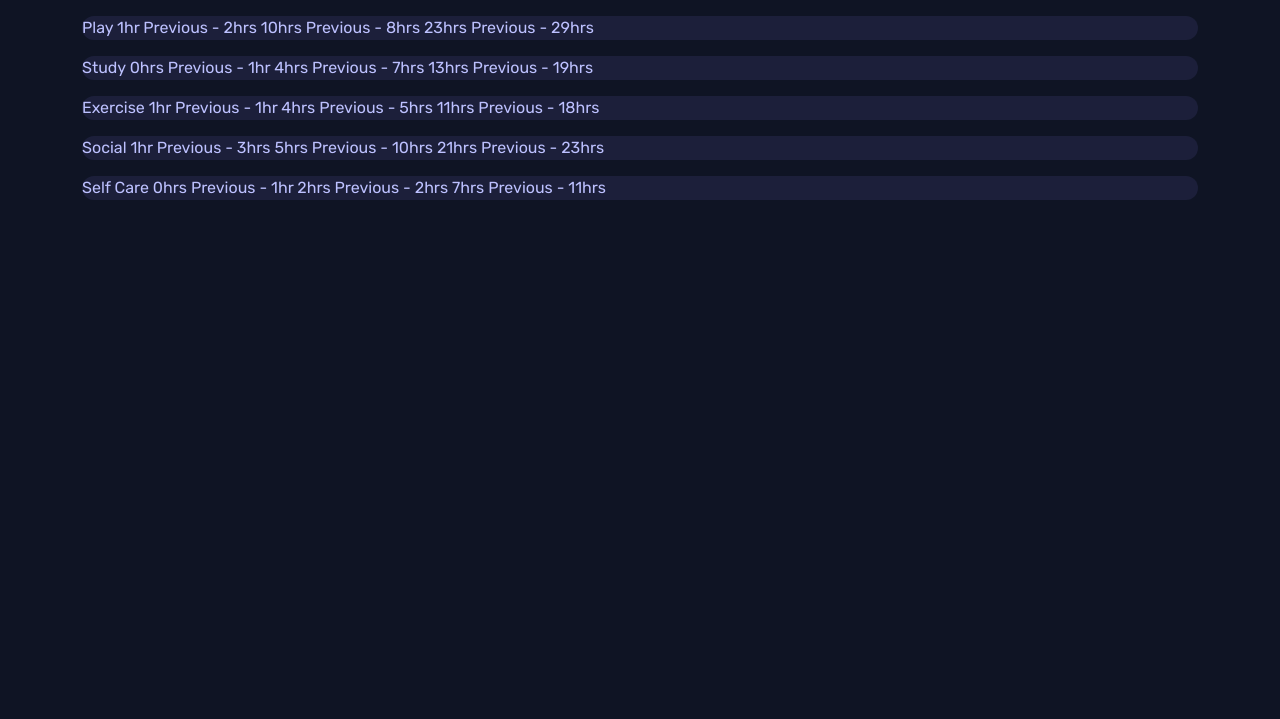
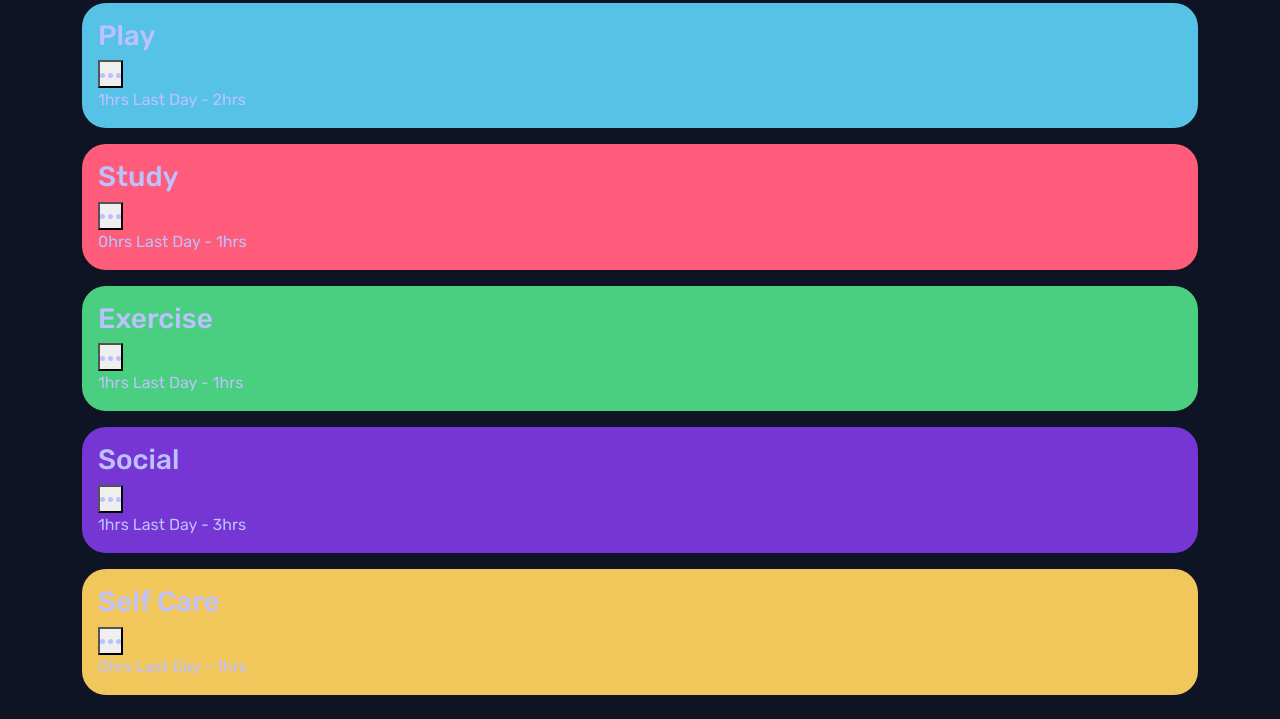
Before and after one commit to anaClarissi/time-tracking-dashboard, a website built with Vite: page index.html in a window 1280 px wide. Shown: the part 462-1181 px from the top of the page. Before the commit the page ends 800 px from the top, so only its background shows below. Built offline with nearby package versions, Linux system fonts and the light colour scheme.

Commit message:
feat: handle current and previous cards datas

```diff
--- a/index.html
+++ b/index.html
@@ -50,64 +50,160 @@
 
         </div>
 
-        <div class="card">
-          Work
-          5hrs <!-- daily -->
-          Previous - 7hrs <!-- daily -->
-          32hrs <!-- weekly -->
-          Previous - 36hrs <!-- weekly -->
-          103hrs <!-- monthly -->
-          Previous - 128hrs <!-- monthly -->
+        <div class="card work-card" title="Work">
+
+          <div class="card-body">
+
+            <div class="card-primary-content">
+
+              <h3 class="title"></h3>
+
+              <button type="button" class="btn-ellipsi">
+                <img src="/src/assets/images/icon-ellipsis.svg" alt="Ellipsi Icon" class="ellipsi-icon">
+              </button>
+
+            </div>
+
+            <div class="card-secondary-content">
+
+              <span class="current-data" aria-label="current"></span>
+
+              <span class="previous-data" aria-label="previous"></span>
+
+            </div>
+
+          </div>
+
         </div>
 
-        <div class="card">
-          Play
-          1hr <!-- daily -->
-          Previous - 2hrs <!-- daily -->
-          10hrs <!-- weekly -->
-          Previous - 8hrs <!-- weekly -->
-          23hrs <!-- monthly -->
-          Previous - 29hrs <!-- monthly -->
+        <div class="card play-card" title="Play">
+
+          <div class="card-body">
+
+            <div class="card-primary-content">
+
+              <h3 class="title"></h3>
+
+              <button type="button" class="btn-ellipsi">
+                <img src="/src/assets/images/icon-ellipsis.svg" alt="Ellipsi Icon" class="ellipsi-icon">
+              </button>
+
+            </div>
+
+            <div class="card-secondary-content">
+
+              <span class="current-data" aria-label="current"></span>
+
+              <span class="previous-data" aria-label="previous"></span>
+
+            </div>
+
+          </div>
+
         </div>
 
-        <div class="card">
-          Study
-          0hrs <!-- daily -->
-          Previous - 1hr <!-- daily -->
-          4hrs <!-- weekly -->
-          Previous - 7hrs <!-- weekly -->
-          13hrs <!-- monthly -->
-          Previous - 19hrs <!-- monthly -->
+        <div class="card study-card" title="Study">
+
+          <div class="card-body">
+
+            <div class="card-primary-content">
+
+              <h3 class="title"></h3>
+
+              <button type="button" class="btn-ellipsi">
+                <img src="/src/assets/images/icon-ellipsis.svg" alt="Ellipsi Icon" class="ellipsi-icon">
+              </button>
+
+            </div>
+
+            <div class="card-secondary-content">
+
+              <span class="current-data" aria-label="current"></span>
+
+              <span class="previous-data" aria-label="previous"></span>
+
+            </div>
+
+          </div>
+
         </div>
 
-        <div class="card">
-          Exercise
-          1hr <!-- daily -->
-          Previous - 1hr <!-- daily -->
-          4hrs <!-- weekly -->
-          Previous - 5hrs <!-- weekly -->
-          11hrs <!-- monthly -->
-          Previous - 18hrs <!-- monthly -->
+        <div class="card exercise-card" title="Exercise">
+
+          <div class="card-body">
+
+            <div class="card-primary-content">
+
+              <h3 class="title"></h3>
+
+              <button type="button" class="btn-ellipsi">
+                <img src="/src/assets/images/icon-ellipsis.svg" alt="Ellipsi Icon" class="ellipsi-icon">
+              </button>
+
+            </div>
+
+            <div class="card-secondary-content">
+
+              <span class="current-data" aria-label="current"></span>
+
+              <span class="previous-data" aria-label="previous"></span>
+
+            </div>
+
+          </div>
+
         </div>
 
-        <div class="card">
-          Social
-          1hr <!-- daily -->
-          Previous - 3hrs <!-- daily -->
-          5hrs <!-- weekly -->
-          Previous - 10hrs <!-- weekly -->
-          21hrs <!-- monthly -->
-          Previous - 23hrs <!-- monthly -->
+        <div class="card social-card" title="Social">
+
+          <div class="card-body">
+
+            <div class="card-primary-content">
+
+              <h3 class="title"></h3>
+
+              <button type="button" class="btn-ellipsi">
+                <img src="/src/assets/images/icon-ellipsis.svg" alt="Ellipsi Icon" class="ellipsi-icon">
+              </button>
+
+            </div>
+
+            <div class="card-secondary-content">
+
+              <span class="current-data" aria-label="current"></span>
+
+              <span class="previous-data" aria-label="previous"></span>
+
+            </div>
+
+          </div>
+
         </div>
 
-        <div class="card">
-          Self Care
-          0hrs <!-- daily -->
-          Previous - 1hr <!-- daily -->
-          2hrs <!-- weekly -->
-          Previous - 2hrs <!-- weekly -->
-          7hrs <!-- monthly -->
-          Previous - 11hrs <!-- monthly -->
+        <div class="card self-card" title="Self Care">
+
+          <div class="card-body">
+
+            <div class="card-primary-content">
+
+              <h3 class="title"></h3>
+
+              <button type="button" class="btn-ellipsi">
+                <img src="/src/assets/images/icon-ellipsis.svg" alt="Ellipsi Icon" class="ellipsi-icon">
+              </button>
+
+            </div>
+
+            <div class="card-secondary-content">
+
+              <span class="current-data" aria-label="current"></span>
+
+              <span class="previous-data" aria-label="previous"></span>
+
+            </div>
+
+          </div>
+
         </div>
 
       </div>
--- a/src/css/style.css
+++ b/src/css/style.css
@@ -37,6 +37,17 @@
   --main-card-header-subtitle-color: var(--navy-200);
   --main-card-header-link-color: var(--purple-500);
   --main-card-header-link-active-color: white;
+
+  /* ------ OTHER CARDS ------*/
+
+  --work-card-bg-color: var(--orange-300);
+  --play-card-bg-color: var(--blue-300);
+  --study-card-bg-color: var(--pink-400);
+  --exercise-card-bg-color: var(--green-400);
+  --social-card-bg-color: var(--purple-700);
+  --self-card-bg-color: var(--yellow-300);
+  --card-primary-text-color: white;
+  --card-secondary-text-color: var(--navy-200);
 
   /* ------ FONT ------*/
 
@@ -98,6 +109,8 @@ body {
   background-color: var(--card-bg-color);
   border: none;
   border-radius: var(--card-border-radius);
+  background-repeat: no-repeat;
+  background-position: top right;
 }
 
 .main-card .card-header {
@@ -158,6 +171,31 @@ body {
   color: var(--main-card-header-link-active-color);
 }
 
+.work-card {
+  background-image: url('/src/assets/images/icon-work.svg');
+  background-color: var(--work-card-bg-color);
+}
+
+.play-card {
+  background-color: var(--play-card-bg-color);
+}
+
+.study-card {
+  background-color: var(--study-card-bg-color);
+}
+
+.exercise-card {
+  background-color: var(--exercise-card-bg-color);
+}
+
+.social-card {
+  background-color: var(--social-card-bg-color);
+}
+
+.self-card {
+  background-color: var(--self-card-bg-color);
+}
+
 
 /*========================*/
 /*      ACCESSIBILITY     */
--- a/src/js/data-title.js
+++ b/src/js/data-title.js
@@ -14,6 +14,8 @@ function activeLink(link) {
 
     link.classList.add("active");
 
+    renderCards();
+
 }
 
 function removeAllActiveLink () {
@@ -29,3 +31,82 @@ function handleDataTitle (title) {
     body.setAttribute("data-title", `${title}`);
 
 }
+
+
+function renderCards() {
+
+    const cards = document.querySelectorAll(".card:not(.main-card)");
+
+    cards.forEach(card => {
+
+        handleTitle(card);
+
+        handleCurrentData(card);
+
+        handlePreviousData(card);
+
+    });
+
+}
+
+function handleTitle(card) {
+
+    const title = card.title;
+
+    const titleElement = card.querySelector(".title");
+
+    titleElement.textContent = title;
+
+}
+
+async function handleCurrentData(card) {
+
+    const title = card.title;
+
+    const currrentData = card.querySelector(".current-data");
+
+    const current = await getData(title, "current");
+
+    currrentData.textContent = `${current}hrs`;
+
+}
+
+async function handlePreviousData(card) {
+
+    const title = card.title;
+
+    const previousData = card.querySelector(".previous-data");
+
+    const previous = await getData(title, "previous");
+
+    const titlePage = document.querySelector("body").getAttribute("data-title");
+
+    const titlePageText = titlePage === "daily" ? "Day": titlePage === "weekly" ? "Week" : "Month";
+
+    previousData.textContent = `Last ${titlePageText} - ${previous}hrs`;
+
+}
+
+async function getData(title, type) {
+
+    const dataTitlePage = document.querySelector("body").getAttribute("data-title");
+
+    try {
+
+        const dataJson = await fetch("/data.json").then(answer => answer.json());
+
+        const elementFinding = dataJson.find(data => data.title === title);
+
+        if (elementFinding) return elementFinding["timeframes"][dataTitlePage][type];
+
+
+    } catch (err) {
+
+        console.error(`Error to get the ${type} data: `, err);
+
+    }
+
+}
+
+
+renderCards();
```
